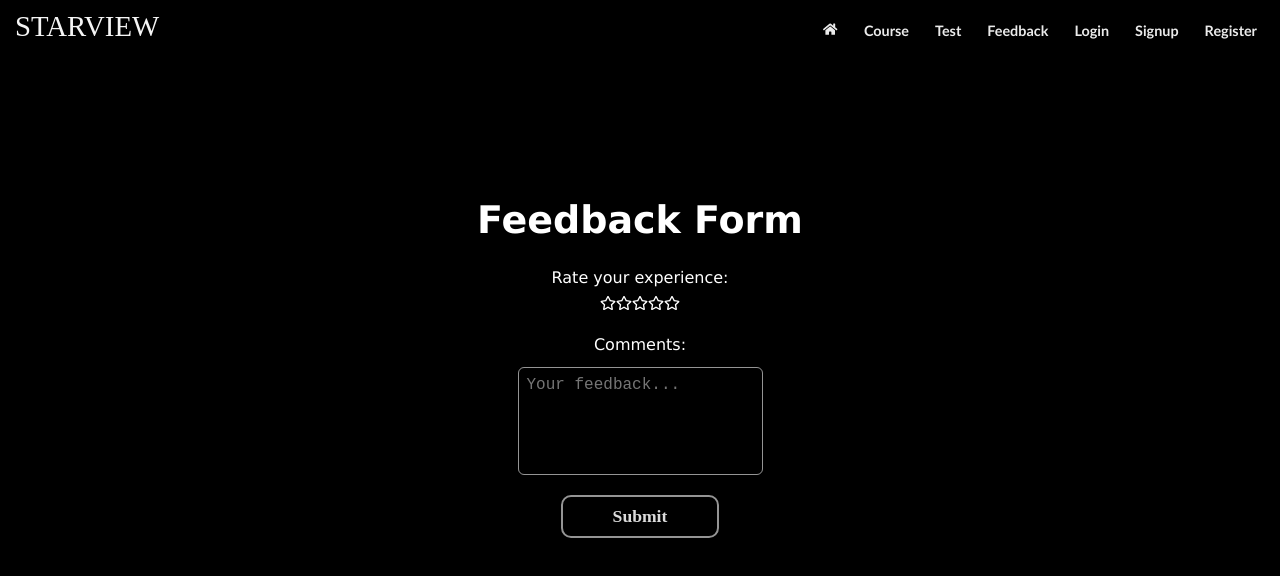
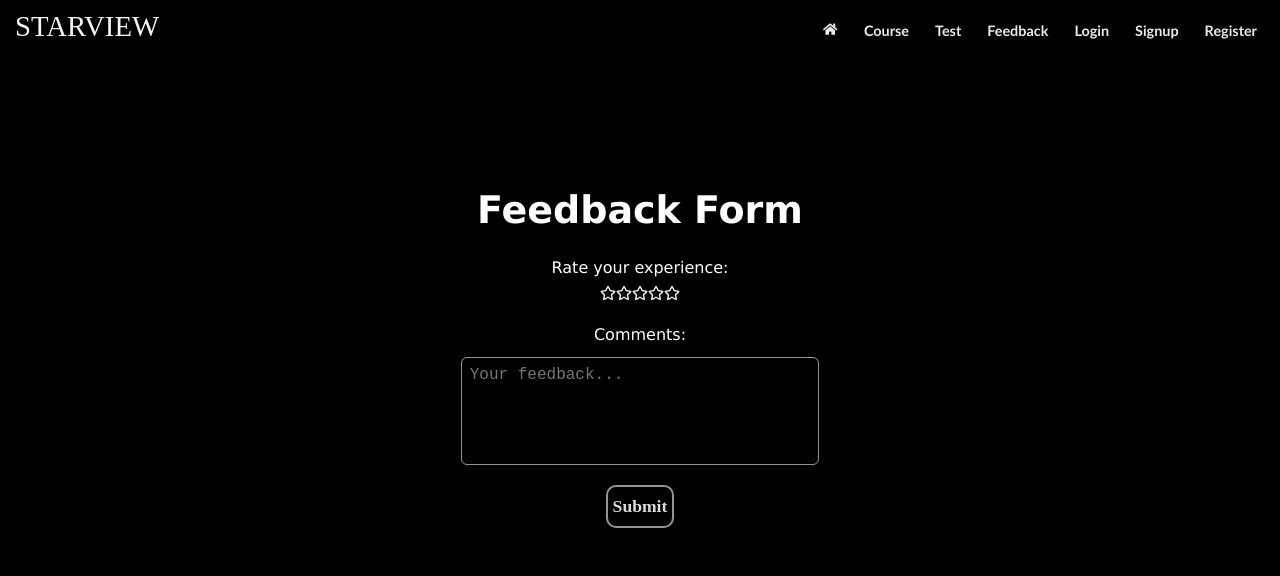
Before and after one commit to vijay-varadarajan/starview, a React (Create React App) app: page /feedback in a window 1280 px wide. Shown: the top 576 px of the page. Built offline with nearby package versions, Linux system fonts and the light colour scheme; a web font is replaced by a local one.

Commit message:
upbutton bug fix

```diff
--- a/src/pages/Feedback.css
+++ b/src/pages/Feedback.css
@@ -51,12 +51,12 @@ label {
 }
 
 .comment textarea {
-    width: 100%;
+    width: 150%;
     padding: 8px;
     margin-top: 5px;
 }
 
-button[type="submit"] {
-    width: 50%;
+#feedbackSubmitBtn {
+    width: auto;
     margin: 20px 0px;
 }
--- a/src/pages/Feedback.js
+++ b/src/pages/Feedback.js
@@ -58,7 +58,7 @@ const Feedback = () => {
                     <textarea id="userComment" name="userComment" rows="4" placeholder="Your feedback..."></textarea>
                 </div>
 
-                <button type="submit">Submit</button>
+                <button type="submit" id='feedbackSubmitBtn'>Submit</button>
             </form>
         </div>
     </>
```
